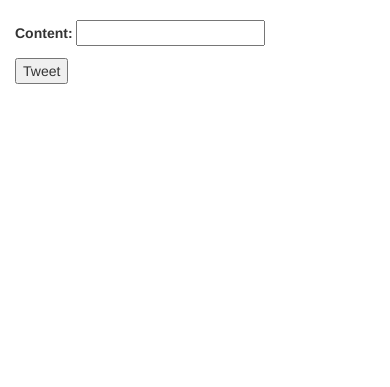
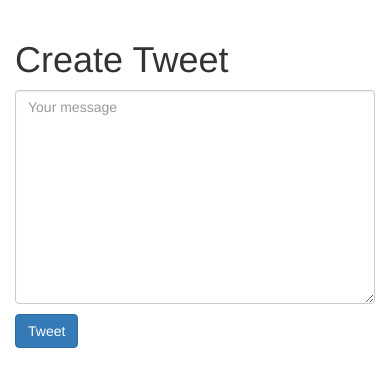
Before and after one commit to maksalizm/tweetme, a Django app: page /tweet/create/ in a window 390 px wide. Shown: the part 163-550 px from the top of the page. Run offline with Django 3.2, Linux system fonts and the light colour scheme; some libraries are stand-ins or nearby versions.

Commit message:
refactoring create view

```diff
--- a/src/templates/navbar.html
+++ b/src/templates/navbar.html
@@ -1,5 +1,5 @@
 <nav class="navbar navbar-default">
-    <div class="container-fluid">
+    <div class="container">
         <!-- Brand and toggle get grouped for better mobile display -->
         <div class="navbar-header">
             <button type="button" class="navbar-toggle collapsed" data-toggle="collapse"
@@ -9,7 +9,7 @@
                 <span class="icon-bar"></span>
                 <span class="icon-bar"></span>
             </button>
-            <a class="navbar-brand" href="{{ tweet }}">tweetme</a>
+            <a class="navbar-brand" href="{% url 'home' %}">tweetme</a>
         </div>
 
         <!-- Collect the nav links, forms, and other content for toggling -->
--- a/src/tweetme/urls.py
+++ b/src/tweetme/urls.py
@@ -19,9 +19,11 @@ from django.contrib import admin
 from django.conf import settings
 from django.conf.urls.static import static
 
+from tweets.views import TweetListView
+
 urlpatterns = [
     url(r'^admin/', admin.site.urls),
-    # url(r'^$', home, name="home"),
+    url(r'^$', TweetListView.as_view(), name="home"),
     url(r'tweet/', include('tweets.urls', namespace="tweet")),
 ]
 
--- a/src/tweets/forms.py
+++ b/src/tweets/forms.py
@@ -4,12 +4,15 @@ from .models import Tweet
 
 
 class TweetModelForm(forms.ModelForm):
+    content = forms.CharField(widget=forms.Textarea(attrs={'placeholder': 'Your message', 'class': 'form-control'}),
+                              label='')
+
     class Meta:
         model = Tweet
         fields = [
             # "user",
             "content"
         ]
-        #exclude [
-        #"user"
+        # exclude [
+        # "user"
         # ]
--- a/src/tweets/templates/tweets/form.html
+++ b/src/tweets/templates/tweets/form.html
@@ -1,4 +1,5 @@
-<form action="" method="post">{% csrf_token %}
+<form method="post" action="{% if action_url %}{{ action_url }}{% endif %}">
+    {% csrf_token %}
     {{ form.as_p }}
-    <input type="submit" value="{{ btn_value }}" />
+    <input class="btn btn-primary" type="submit" value="{{ btn_value }}"/>
 </form>
--- a/src/tweets/templates/tweets/tweet_create.html
+++ b/src/tweets/templates/tweets/tweet_create.html
@@ -3,5 +3,10 @@
 {% block title %} create | {{ block.super }} {% endblock title %}
 
 {% block content %}
-{% include "tweets/form.html" with form=form btn_value='Tweet' %}
+    <div class="row">
+        <div class="col-sm-6 col-sm-offset-3">
+            <h1>Create Tweet</h1>
+            {% include "tweets/form.html" with form=form btn_value='Tweet' %}
+        </div>
+    </div>
 {% endblock content %}
--- a/src/tweets/urls.py
+++ b/src/tweets/urls.py
@@ -1,4 +1,5 @@
 from django.conf.urls import url
+from django.views.generic.base import RedirectView
 from .views import (
     TweetDetailView,
     TweetListView,
@@ -8,7 +9,8 @@ from .views import (
 )
 
 urlpatterns = [
-    url(r'^$', TweetListView.as_view(), name="list"),
+    url(r'^$', RedirectView.as_view(url="/")),
+    url(r'^search/$', TweetListView.as_view(), name="list"),
     url(r'^create/$', TweetCreateView.as_view(), name="create"),
     url(r'^(?P<pk>\d+)/$', TweetDetailView.as_view(), name="detail"),
     url(r'^(?P<pk>\d+)/update/$', TweetUpdateView.as_view(), name="update"),
--- a/src/tweets/views.py
+++ b/src/tweets/views.py
@@ -36,6 +36,9 @@ class TweetListView(ListView):
 
     def get_context_data(self, **kwargs):
         context = super(TweetListView, self).get_context_data(**kwargs)
+        context['create_form'] = TweetModelForm
+        context['create_url'] = reverse_lazy('tweet:create')
+        print context
         return context
 
 
```
Also changed, not shown: src/tweets/templates/tweets/tweet_list.html (+7 -1 lines), src/db.sqlite3.
